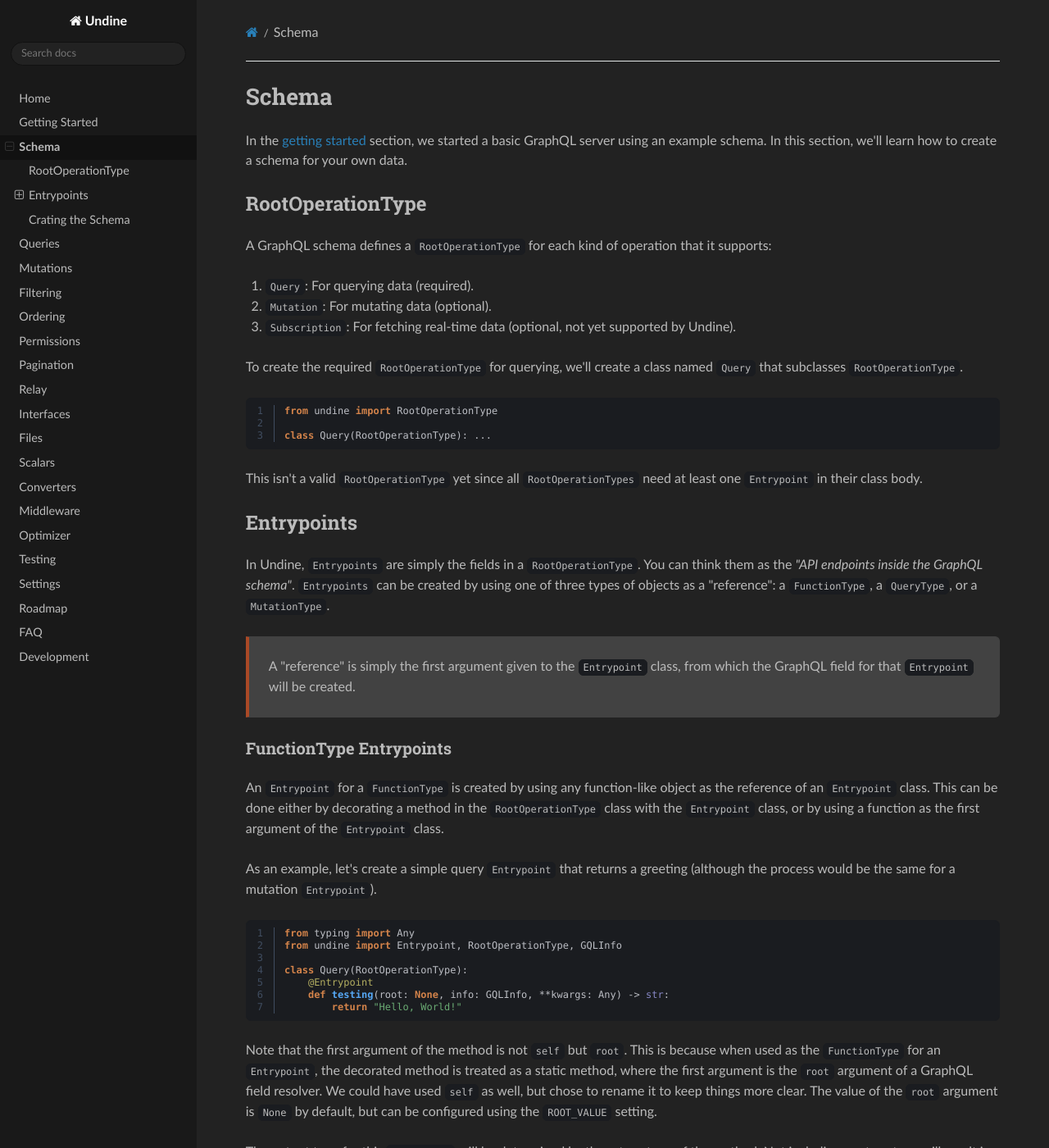
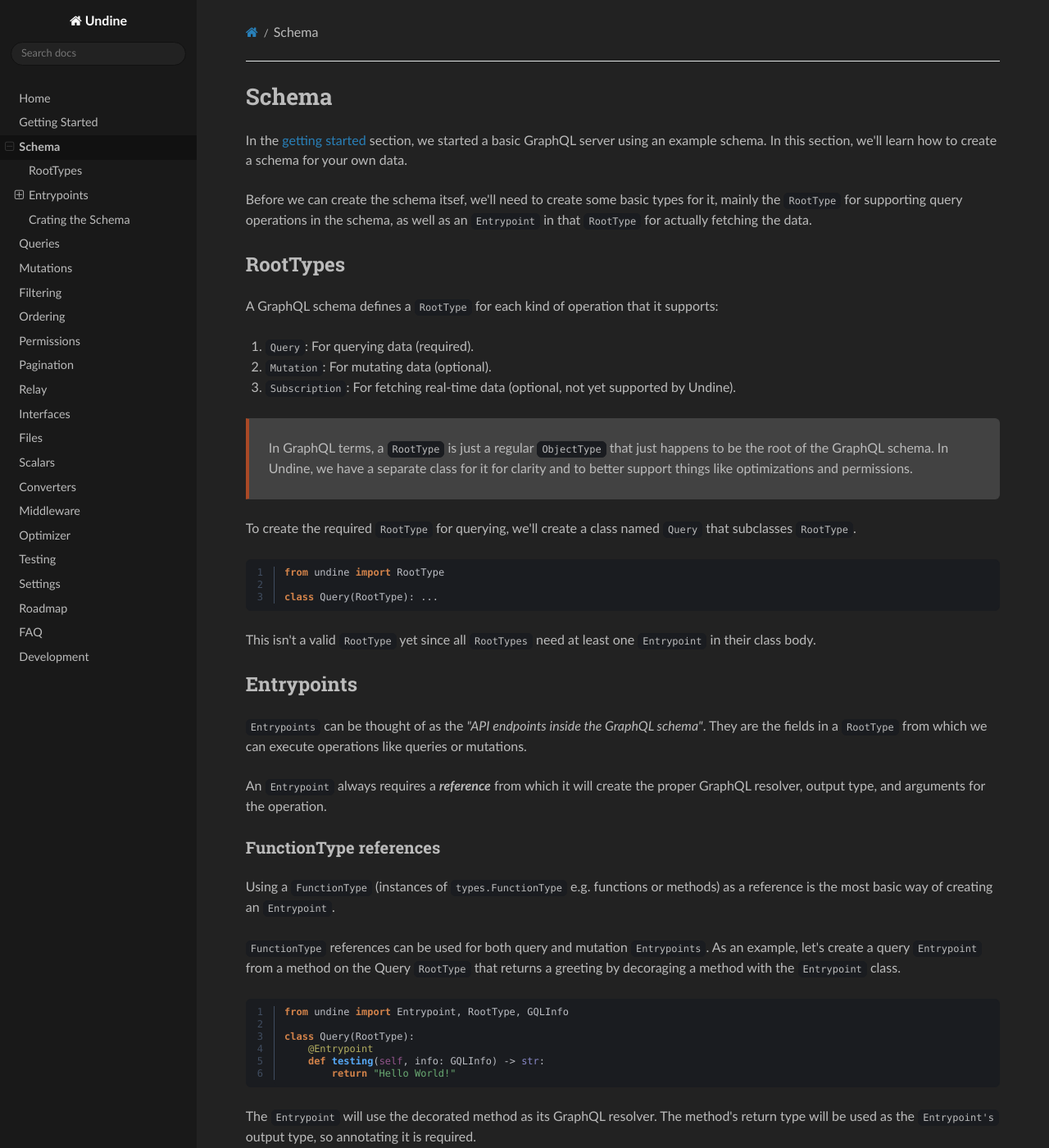
Before and after one commit to MrThearMan/undine, an MkDocs documentation site: the page built from docs/schema.md, in a window 1280 px wide and 1400 px high. Shown: the whole window at 82% size. Built offline with MkDocs 1.6.1, drawn with Linux system fonts in a browser that asks for light colours; some of the changed text lies outside the part shown.

Commit message:
More docs

````diff
--- a/docs/css/docs.css
+++ b/docs/css/docs.css
@@ -252,6 +252,28 @@ Codeblocks
 }
 
 /*
+Details
+*/
+details {
+    margin-bottom: 24px;
+    padding: 8px 16px;
+    border: 2px solid var(--undine-quote-color);
+    border-radius: 6px;
+
+    summary {
+        padding: 3px;
+    }
+
+    summary:hover {
+        cursor: pointer;
+    }
+
+    p {
+        margin: 16px 0;
+    }
+}
+
+/*
 Inline code
 */
 .rst-content code {
--- a/docs/css/pygments.css
+++ b/docs/css/pygments.css
@@ -4,7 +4,7 @@ Code highlighting: https://pygments.org/docs/tokens/
 
 .highlight .bp { color: #94558D } /* Name.Builtin.Pseudo */
 
-.highlight .c { color: #008800; font-style: italic; } /* Comment */
+.highlight .c { color: #7A7E85; font-style: italic; } /* Comment */
 .highlight .c1 { color: #7A7E85; font-style: italic; } /* Comment.Single */
 .highlight .ch { color: #7A7E85; font-style: italic; } /* Comment.Hashbang */
 .highlight .cm { color: #7A7E85; font-style: italic; } /* Comment.Multiline */
@@ -63,7 +63,7 @@ Code highlighting: https://pygments.org/docs/tokens/
 .highlight .ni { color: #BCBEC4 } /* Name.Entity */
 .highlight .nl { color: #BCBEC4 } /* Name.Label */
 .highlight .nn { color: #BCBEC4 } /* Name.Namespace */
-.highlight .no { color: #0086d2 } /* Name.Constant */
+.highlight .no { color: #BCBEC4 } /* Name.Constant */
 .highlight .nt { color: #d3834a; font-weight: bold } /* Name.Tag */
 .highlight .nv { color: #d3834a } /* Name.Variable */
 .highlight .nx { color: #BCBEC4 } /* Name.Other */
--- a/docs/queries.md
+++ b/docs/queries.md
@@ -1,13 +1,13 @@
 # Queries
 
-This section will cover how to connect your Django models to the GraphQL schema through
+This section will cover how to connect your Django models to the GraphQL schema using
 Undine `QueryTypes` and `Fields`.
 
-## QueryType
+## QueryTypes
 
-A `QueryType` class represents a GraphQL `ObjectType` for a Django model.
-A basic configuration is done by subclassing `QueryType` and adding a `model` argument
-to the class definition:
+A `QueryType` represents a GraphQL `ObjectType` for querying a Django model
+in the GraphQL schema. A basic configuration is done by subclassing `QueryType`
+and adding a `model` argument to the class definition:
 
 ```python
 from undine import QueryType
@@ -19,7 +19,6 @@ class TaskType(QueryType, model=Task): ...
 
 `QueryType` has some automatic behaviors that introspect the given model
 and makes its fields available on the generated `ObjectType`.
-
 For example, if the `Task` model has the following fields:
 
 ```python
@@ -41,56 +40,7 @@ type TaskType {
 }
 ```
 
-### Creating an Entrypoint
-
-To be able to query our model data using a `QueryType`, we need to create an `Entrypoint`
-for that `QueryType` (see more on creating the schema in the [Schema](schema.md) section).
-
-For querying a single model instance, simply use the `QueryType` class
-as the reference for the `Entrypoint`.
-
-```python
-from undine import Entrypoint, QueryType
-from example_project.app.models import Task
-
-class TaskType(QueryType, model=Task): ...
-
-class Query:
-    task = Entrypoint(TaskType)
-```
-
-This will create the following field in the `Query` root operation type:
-
-```graphql
-type Query {
-    task(pk: Int!): TaskType
-}
-```
-
-To query a list of model instances, we simply add the `many` argument
-to the `Entrypoint` in addition to the `QueryType`.
-
-```python
-from undine import Entrypoint, QueryType
-from example_project.app.models import Task
-
-class TaskType(QueryType, model=Task): ...
-
-class Query:
-    tasks = Entrypoint(TaskType, many=True)
-```
-
-This will create the following field in the `Query` root operation type:
-
-```graphql
-type Query {
-    tasks: [TaskType!]!
-}
-```
-
-### Configuration
-
-We can disable automatic field generation by setting the `auto` argument to `False` in the class definition:
+We can disable autogeneration by setting the `auto` argument to `False` in the class definition:
 
 ```python
 from undine import QueryType
@@ -125,7 +75,8 @@ Results from `QueryTypes` can be filtered in two ways:
 
 1) Adding a `FilterSet` to the `QueryType`.
 
-This is explained in detail in the [Filtering](filtering.md) section.
+`Filtersets` provide a way to queries to be filtered using defined filters.
+They are explained in detail in the [Filtering](filtering.md) section.
 
 2) Defining custom filtering in the `__filter_queryset__` classmethod.
 
@@ -149,13 +100,15 @@ Results from `QueryTypes` can be ordered in two ways:
 
 1) Adding an `OrderSet` to the `QueryType`.
 
+OrderSets provide a way to queries to be ordered using defined orderings.
 This is explained in detail in the [Ordering](ordering.md) section.
 
-2) Defining custom ordering in the  `__filter_queryset__` classmethod.
+2) Defining custom ordering in the `__filter_queryset__` classmethod.
 
 Same as custom [filtering](#filtering), this is used for all results returned by the `QueryType`.
 However, since queryset ordering is reset when a new ordering is applied to the queryset,
-ordering added here serves as the default ordering for the `QueryType`.
+ordering added here serves as the default ordering for the `QueryType`, and is overridden if
+any ordering is applied using an `OrderSet`.
 
 ```python
 from django.db.models import QuerySet
@@ -174,7 +127,7 @@ class TaskType(QueryType, model=Task):
 ### Custom optimizations
 
 Usually touching the `QueryType` optimizations is not necessary, but if required,
-you can override a `__optimizer_hook__` classmethod to do so.
+you can override a `__optimizer_hook__` classmethod on the `QueryType` to do so.
 
 ```python
 from undine import QueryType, GQLInfo
@@ -191,10 +144,18 @@ This hook can be helpful when you require data from outside the GraphQL executio
 to e.g. make permission checks. See [optimizer](optimizer.md) section for more information
 on how the query optimizer works and [Permissions](permissions.md) on how permissions checks work.
 
-## Field
+## Fields
 
-A `Field` is a class that represents a field on a GraphQL `ObjectType`. `Fields` should
-be added to the class body of a `QueryType` class, like so:
+`Fields` on a `QueryType` correspond to either model fields or annotated expressions.
+In th GraphQL schema, they represent fields on the `ObjectType` generated from a `QueryType`.
+
+A `Field` always requires a _**reference**_ from which it will create the proper GraphQL resolver,
+output type, and arguments for the field.
+
+### Model field references
+
+If a `Field` has the same name on the `QueryType` as a model field on the `QueryType's` model,
+the reference can be omitted.
 
 ```python
 from undine import Field, QueryType
@@ -207,16 +168,7 @@ class TaskType(QueryType, model=Task):
     created_at = Field()
 ```
 
-We don't need to add any arguments to the `Field` instances, since they automatically
-introspect all relevant data from the model field they correspond to.
-
-### References
-
-A `Field's` "reference" is actual "thing" the Field is built from.
-Without arguments, `None` is used as the reference, which means the `Field` is built from the model field
-with the same name as the `Field` instance on the `QueryType` class.
-
-As an example, we could use a string as the reference to the model field:
+We could also use a string as a direct reference to the model field:
 
 ```python
 from undine import Field, QueryType
@@ -257,8 +209,10 @@ class TaskType(QueryType, model=Task):
     title = Field(model_field_name="name")
 ```
 
-Django ORM expressions also work as the references. These create an
-annotation on the model instances when fetched.
+### Expression references
+
+Django ORM expressions also work as the references (Subqueries are also supported).
+These create an annotation on the model instances when fetched.
 
 ```python
 from undine import Field, QueryType
@@ -267,6 +221,126 @@ from example_project.app.models import Task
 
 class TaskType(QueryType, model=Task):
     upper_name = Field(Upper("name"))
+```
+
+### FunctionType references
+
+`FunctionTypes` (instances of `types.FunctionType` e.g. functions or methods)
+can also be used to create `Fields`. This can be done by decoraging a method with the `Field` class.
+
+```python
+from undine import Field, QueryType, GQLInfo
+from example_project.app.models import Task
+
+class TaskType(QueryType, model=Task):
+    @Field
+    def greeting(self, info: GQLInfo) -> str:
+        return "Hello World!"
+```
+
+The `Field` will use the decorated method as its GraphQL resolver.
+The method's return type will be used as the `Field's` output type, so annotating it is required.
+
+/// details | About method signature
+
+Note that the method's `self` argument is not actually the instance of the class, but the `root` argument
+of a GraphQL field resolver. In fact, the decorated method is treated as a static method by the `Field`.
+
+To clarify this, it's recommended to change the argument's name to `root`, as defined by the
+`RESOLVER_ROOT_PARAM_NAME` setting. The value of the `root` argument is the model instance being queried.
+
+The `root` and `info` arguments can all be left out if not needed.
+When included, `root` is always the first argument of the method (typing not required) and `info`
+always has the `GQLInfo` type annotation (typing required).
+
+///
+
+You can add arguments to the `Field` by adding arguments to the function signature.
+Typing these arguments is required to determine their input type.
+
+```python
+from undine import Field, QueryType, GQLInfo
+from example_project.app.models import Task
+
+class TaskType(QueryType, model=Task):
+    @Field
+    def greeting(self, info: GQLInfo, *, name: str) -> str:
+        return f"Hello, {name}!"
+```
+
+We can add a description to the `Field` by adding a docstring to the method.
+If the method has arguments, we can add descriptions to those arguments by using
+[reStructuredText docstrings format](https://peps.python.org/pep-0287/).
+
+> Other types of docstrings can be used by providing a parser to the `DOCSTRING_PARSER` setting
+> that conforms to the `DocstringParserProtocol` from `undine.typing`.
+
+```python
+from undine import Field, QueryType, GQLInfo
+from example_project.app.models import Task
+
+class TaskType(QueryType, model=Task):
+    @Field
+    def testing(self, name: str) -> str:
+        """
+        Return a greeting.
+
+        :param name: The name to greet.
+        """
+        return f"Hello, {name}!"
+```
+
+> If the method requires fields from the `root` argument instance, we should add custom optimization
+> rules for the `Field` so that the fields are available when the resolver is called.
+> See [custom optimizations](#custom-optimizations) for how to add these.
+>
+> It might be simpler to use [Calculated references](#calculated-references) instead, since they
+> allow using the queryset directly.
+
+### Calculated references
+
+Using the `Calculated` class as a reference creates a field that is calculated based on user input.
+These require a special calculation function to be defined.
+
+```python
+from typing import TypedDict, Unpack
+from django.db.models import QuerySet, Value
+from undine import Field, QueryType, GQLInfo, Calculated
+from example_project.app.models import Task
+
+class CalcInput(TypedDict):
+    value: int
+
+class TaskType(QueryType, model=Task):
+    calc = Field(Calculated(takes=CalcInput, returns=int))
+
+    @calc.calculate
+    def _(self, queryset: QuerySet, info: GQLInfo, **kwargs: Unpack[CalcInput]) -> QuerySet:
+        # Some impressive calculation here
+        return queryset.annotate(calc=Value(kwargs["value"]))
+```
+
+`Calculated` takes two arguments:
+
+1. `takes`: describes the input arguments needed for the calculation (`TypedDict`/`NamedTuple`/`dataclass`).
+2. `returns`: describes its return type.
+
+The calculation function is decorated with the `@<field_name>.calculate` decorator.
+The function should annotate a value to the given queryset with the same name as the field.
+
+/// details | About method signature
+
+The `self` argument for the calculation function is not the instance of the `QueryType` class,
+but the field instance that the `calculate` decorator is applied to.
+
+///
+
+The field will look like this in the GraphQL schema:
+
+```graphql
+type TaskType {
+    calc(value: Int!): Int!
+}
 ```
 
 ### Relations
@@ -391,46 +465,6 @@ class TaskType(QueryType, model=Task):
         return self.name.upper()
 ```
 
-### Calculated fields
-
-A calculated field is a field that is calculated based on user input.
-These require a special setup and a calculation function to be defined.
-
-```python
-from typing import TypedDict, Unpack
-from django.db.models import QuerySet, Value
-from undine import Field, QueryType, GQLInfo, Calculated
-from example_project.app.models import Task
-
-
-class CalcInput(TypedDict):
-    value: int
-
-
-class TaskType(QueryType, model=Task):
-    calc = Field(Calculated(takes=CalcInput, returns=int))
-
-    @calc.calculate
-    def _(self, queryset: QuerySet, info: GQLInfo, **kwargs: Unpack[CalcInput]) -> QuerySet:
-        # Some impressive calculation here
-        return queryset.annotate(calc=Value(kwargs["value"]))
-```
-
-`Calculated` takes two arguments: `takes`, which describes the input arguments needed for the
-calculation (a `TypedDict`, a `NamedTuple` or a `dataclass`), and `returns`, which describes
-its return type.
-
-The calculation function is decorated with the `@<field_name>.calculate` decorator.
-The function should annotate a value to the given queryset with the same name as the field.
-
-The calculated field will look like this in the GraphQL schema:
-
-```graphql
-type TaskType {
-    calc(value: Int!): Int!
-}
-```
-
 ### Custom optimizations
 
 Usually touching the `Field` optimizations is not necessary, but if required,
--- a/docs/schema.md
+++ b/docs/schema.md
@@ -3,81 +3,88 @@
 In the [getting started](getting-started.md) section, we started a basic GraphQL server using an
 example schema. In this section, we'll learn how to create a schema for your own data.
 
-## RootOperationType
+Before we can create the schema itsef, we'll need to create some basic types for it,
+mainly the `RootType` for supporting query operations in the schema, as well as
+an `Entrypoint` in that `RootType` for actually fetching the data.
 
-A GraphQL schema defines a `RootOperationType` for each kind of operation that it supports:
+## RootTypes
+
+A GraphQL schema defines a `RootType` for each kind of operation that it supports:
 
 1. `Query`: For querying data (required).
 2. `Mutation`: For mutating data (optional).
 3. `Subscription`: For fetching real-time data (optional, not yet supported by Undine).
 
-To create the required `RootOperationType` for querying, we'll create a class named `Query`
-that subclasses `RootOperationType`.
+> In GraphQL terms, a `RootType` is just a regular `ObjectType` that just happens
+> to be the root of the GraphQL schema. In Undine, we have a separate class for it
+> for clarity and to better support things like optimizations and permissions.
+
+To create the required `RootType` for querying, we'll create a class named `Query`
+that subclasses `RootType`.
 
 ```python
-from undine import RootOperationType
+from undine import RootType
 
-class Query(RootOperationType): ...
+class Query(RootType): ...
 ```
 
-This isn't a valid `RootOperationType` yet since all `RootOperationTypes` need at least
+This isn't a valid `RootType` yet since all `RootTypes` need at least
 one `Entrypoint` in their class body.
 
 ## Entrypoints
 
-In Undine, `Entrypoints` are simply the fields in a `RootOperationType`.
-You can think them as the _"API endpoints inside the GraphQL schema"_.
-`Entrypoints` can be created by using one of three types of objects as a "reference":
-a `FunctionType`, a `QueryType`, or a `MutationType`.
+`Entrypoints` can be thought of as the _"API endpoints inside the GraphQL schema"_.
+They are the fields in a `RootType` from which we can execute operations like queries
+or mutations.
 
-> A "reference" is simply the first argument given to the `Entrypoint` class,
-> from which the GraphQL field for that `Entrypoint` will be created.
+An `Entrypoint` always requires a _**reference**_ from which it will create the
+proper GraphQL resolver, output type, and arguments for the operation.
 
-### FunctionType Entrypoints
+### FunctionType references
 
-An `Entrypoint` for a `FunctionType` is created by using any function-like object as the
-reference of an `Entrypoint` class. This can be done either by decorating a method in the
-`RootOperationType` class with the `Entrypoint` class, or by using a function as the first argument
-of the `Entrypoint` class.
+Using a `FunctionType` (instances of `types.FunctionType` e.g. functions or methods)
+as a reference is the most basic way of creating an `Entrypoint`.
 
-As an example, let's create a simple query `Entrypoint` that returns a greeting
-(although the process would be the same for a mutation `Entrypoint`).
+`FunctionType` references can be used for both query and mutation `Entrypoints`.
+As an example, let's create a query `Entrypoint` from a method on the Query `RootType`
+that returns a greeting by decoraging a method with the `Entrypoint` class.
 
 ```python
-from typing import Any
-from undine import Entrypoint, RootOperationType, GQLInfo
+from undine import Entrypoint, RootType, GQLInfo
 
-class Query(RootOperationType):
+class Query(RootType):
     @Entrypoint
-    def testing(root: None, info: GQLInfo, **kwargs: Any) -> str:
-        return "Hello, World!"
+    def testing(self, info: GQLInfo) -> str:
+        return "Hello World!"
 ```
 
-Note that the first argument of the method is not `self` but `root`. This is because
-when used as the `FunctionType` for an `Entrypoint`, the decorated method is treated as a
-static method, where the first argument is the `root` argument of a GraphQL field resolver.
-We could have used `self` as well, but chose to rename it to keep things more clear.
-The value of the `root` argument is `None` by default, but can be configured using the `ROOT_VALUE` setting.
+The `Entrypoint` will use the decorated method as its GraphQL resolver.
+The method's return type will be used as the `Entrypoint's` output type, so annotating it is required.
 
-The output type for this `Entrypoint` will be determined by the return type of the method.
-Not including a return type will result in an error.
+/// details | About method signature
 
-The `root` and `info` arguments, as well as `**kwargs`, can all be left out if not needed,
-as the `Entrypoint` will create an intermediary layer between the GraphQL resolver signature and the method.
+Note that the method's `self` argument is not actually the instance of the class, but the `root` argument
+of a GraphQL field resolver. In fact, the decorated method is treated as a static method by the `Entrypoint`.
+
+To clarify this, it's recommended to change the argument's name to `root`, as defined by the
+`RESOLVER_ROOT_PARAM_NAME` setting. The value of the `root` argument is `None` by default,
+but can be configured using the `ROOT_VALUE` setting.
+
+The `root` and `info` arguments can all be left out if not needed.
 When included, `root` is always the first argument of the method (typing not required) and `info`
 always has the `GQLInfo` type annotation (typing required).
 
-#### Arguments
+///
 
 We can add arguments to the `Entrypoint` by adding them to the function signature.
-Typing these arguments is also required to determine their input type.
+Typing these arguments is required to determine their input type.
 
 ```python
-from undine import Entrypoint, RootOperationType
+from undine import Entrypoint, RootType
 
-class Query(RootOperationType):
+class Query(RootType):
     @Entrypoint
-    def testing(root, name: str) -> str:
+    def testing(self, name: str) -> str:
         return f"Hello, {name}!"
 ```
 
@@ -86,26 +93,27 @@ Note that non-null arguments are required by GraphQL, so if we want to make an a
 optional, we can do so by making it nullable, or adding a default value.
 
 ```python
-from undine import Entrypoint, RootOperationType
+from undine import Entrypoint, RootType
 
-class Query(RootOperationType):
+class Query(RootType):
     @Entrypoint
-    def testing(root, name: str | None = None) -> str:
+    def testing(self, name: str | None = None) -> str:
         return f"Hello, {name or 'World'}!"
 ```
 
-#### Descriptions
-
-We can also a description to the `Entrypoint` by adding a docstring to the method.
+We can add a description to the `Entrypoint` by adding a docstring to the method.
 If the method has arguments, we can add descriptions to those arguments by using
 [reStructuredText docstrings format](https://peps.python.org/pep-0287/).
 
+> Other types of docstrings can be used by providing a parser to the `DOCSTRING_PARSER` setting
+> that conforms to the `DocstringParserProtocol` from `undine.typing`.
+
 ```python
-from undine import Entrypoint
+from undine import Entrypoint, RootType
 
-class Query:
+class Query(RootType):
     @Entrypoint
-    def testing(root, name: str) -> str:
+    def testing(self, name: str) -> str:
         """
         Return a greeting.
 
@@ -114,40 +122,120 @@ class Query:
         return f"Hello, {name}!"
 ```
 
-> Other types of docstrings can be used by providing a parser to the `DOCSTRING_PARSER` setting
-> that conforms to the `DocstringParserProtocol` from `undine.typing`.
+### QueryType references
 
-### QueryType and MutationType Entrypoints
+A `QueryType` represents a GraphQL `ObjectType` for querying a Django model
+in the GraphQL schema. You should first read more on `QueryTypes` in the [Queries](queries.md) section
+since this section will only cover using them in `Entrypoints`.
 
-`Entrypoint` can also be used with `QueryType` and `MutationType` classes
-to create `Entrypoints` for querying and mutating Django model data.
-We'll cover these more thoroughly in the [Queries](queries.md) and
-[Mutations](mutations.md) sections, but here is a quick example:
+For querying a single model instance, simply use the `QueryType` class
+as the reference for the `Entrypoint`.
 
 ```python
-from undine import Entrypoint
-from example_project.app.types import TaskType
-from example_project.app.mutations import TaskCreateMutationType
+from undine import Entrypoint, QueryType, RootType
+from example_project.app.models import Task
 
-class Query:
+class TaskType(QueryType, model=Task): ...
+
+class Query(RootType):
     task = Entrypoint(TaskType)
+```
 
-class Mutation:
-    create_task = Entrypoint(TaskCreateMutationType)
+This would create the following field in the Query `RootType`:
+
+```graphql
+type Query {
+    task(pk: Int!): TaskType
+}
+```
+
+To query a list of model instances, we simply add the `many` argument
+to the `Entrypoint` in addition to the `QueryType`.
+
+```python
+from undine import Entrypoint, QueryType, RootType
+from example_project.app.models import Task
+
+class TaskType(QueryType, model=Task): ...
+
+class Query(RootType):
+    tasks = Entrypoint(TaskType, many=True)
+```
+
+This would create the following field in the Query `RootType`:
+
+```graphql
+type Query {
+    tasks: [TaskType!]!
+}
+```
+
+### MutationType references
+
+A `MutationType` represents a possible mutation operation based on a Django model.
+You should first read more on `MutationTypes` in the [Mutations](mutations.md) section
+since this section will only cover using them in `Entrypoints`.
+
+To create a mutation for a model instance (create mutation in this example),
+simply use the `MutationType` class as the reference for the `Entrypoint`.
+
+```python
+from undine import Entrypoint, MutationType, RootType
+from example_project.app.models import Task
+
+class TaskCreateMutation(MutationType, model=Task): ...
+
+class Mutation(RootType):
+    create_task = Entrypoint(TaskCreateMutation)
+```
+
+This would create the following field in the Mutation `RootType`:
+
+```graphql
+type Mutation {
+    createTask(input: TaskCreateMutation!): TaskType!
+}
+```
+
+To make this a bulk mutation, we can add the `many` argument to the `Entrypoint`.
+
+```python
+from undine import Entrypoint, MutationType, RootType
+from example_project.app.models import Task
+
+class TaskCreateMutation(MutationType, model=Task): ...
+
+class Mutation(RootType):
+    bulk_create_tasks = Entrypoint(TaskCreateMutation, many=True)
+```
+
+This would create the following field in the Mutation `RootType`:
+
+```graphql
+type Mutation {
+    bulkCreateTask(
+        batchSize: Int = null
+        ignoreConflicts: Boolean = false
+        updateConflicts: Boolean = false
+        updateFields: [TaskCreateMutationBulkCreateField!] = null
+        uniqueFields: [TaskCreateMutationBulkCreateField!] = null
+        input: [TaskCreateMutation!]!
+    ): [TaskType!]!
+}
 ```
 
 ## Crating the Schema
 
-Now that we have our `RootOperationType` for querying, we'll create
+Now that we have our `RootType` for querying, we'll create
 the GraphQL schema using the `create_schema` function.
 
 ```python
-from undine import create_schema, Entrypoint, RootOperationType
+from undine import create_schema, Entrypoint, RootType
 
-class Query(RootOperationType):
-   @Entrypoint
-   def testing(root) -> str:
-      return "Hello, World!"
+class Query(RootType):
+    @Entrypoint
+    def testing(self) -> str:
+        return "Hello, World!"
 
 schema = create_schema(query=Query)
 ```
--- a/mkdocs.yml
+++ b/mkdocs.yml
@@ -32,6 +32,7 @@ markdown_extensions:
     anchor_linenums: true
     linenums: true
   pymdownx.inlinehilite:
+  pymdownx.blocks.details:
   pymdownx.superfences:
     custom_fences:
       - name: mermaid
````
Also changed, not shown: other parts of docs/queries.md (+2 -2 lines), docs/getting-started.md (+4 -3 lines).
